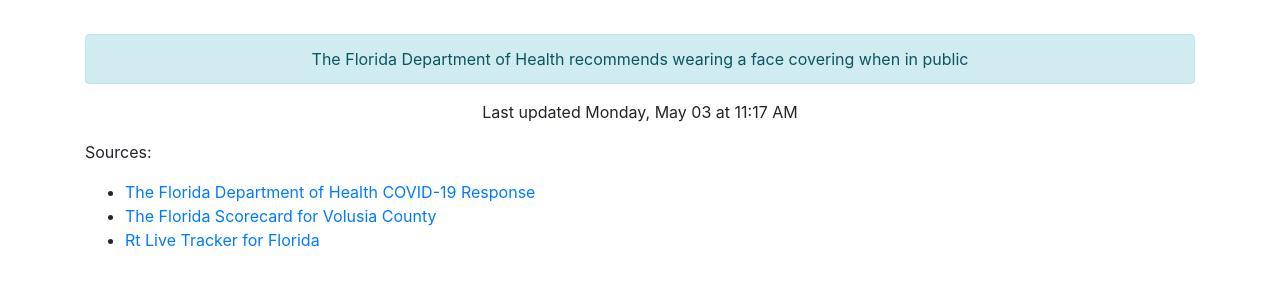
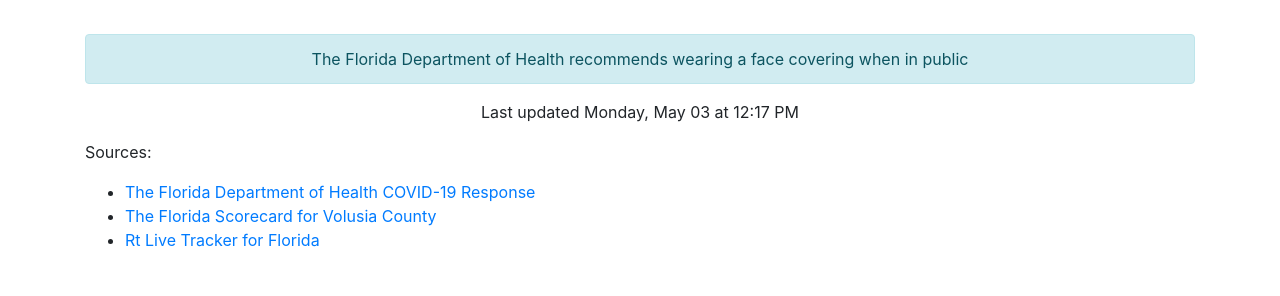
Before and after one commit to thinkjson/timeforchurch, a Jekyll site: the page built from index.md, in a window 1280 px wide. Shown: the part 544-840 px from the top of the page. Built offline with Jekyll 4.4.1, drawn with Linux system fonts in a browser that asks for light colours; our own code applies the rules of GitHub Pages for plain Markdown files.

Commit message:
Updating data

```diff
--- a/_includes/data.html
+++ b/_includes/data.html
@@ -10,4 +10,4 @@
     <div class="outcome text-success">YES</div>
     <div class="alert alert-info" role="alert">The Florida Department of Health recommends wearing a face covering when in public</div>
 
-    <p>Last updated Monday, May 03 at 11:17 AM</p>
+    <p>Last updated Monday, May 03 at 12:17 PM</p>
```
